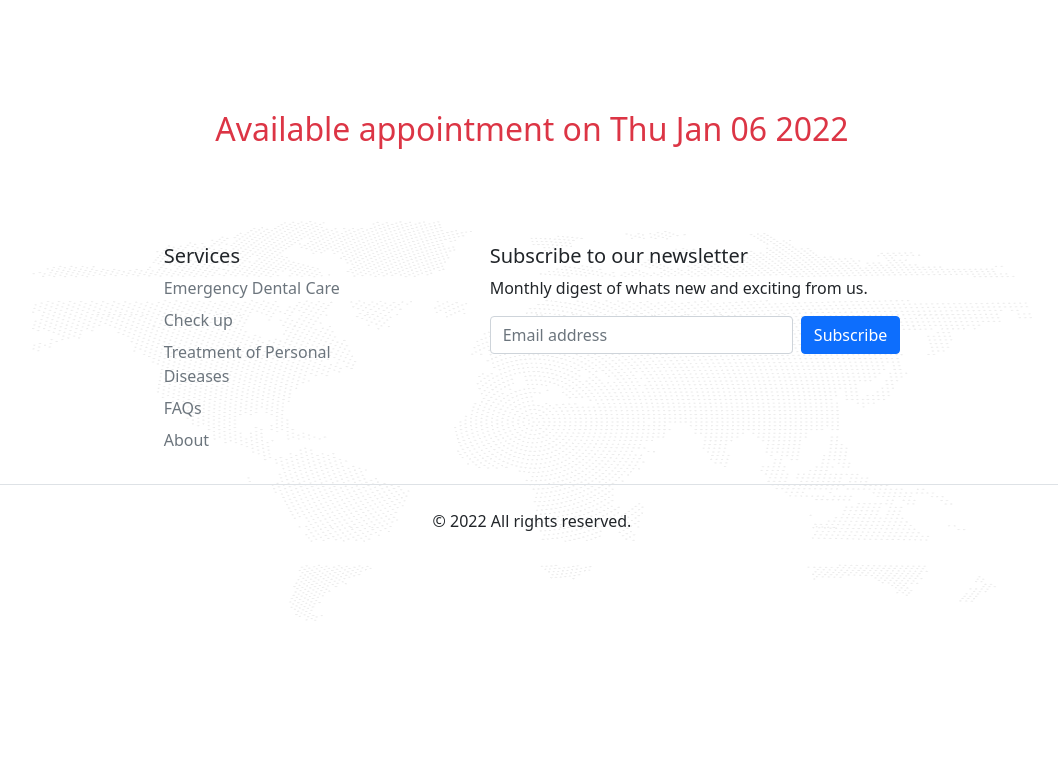
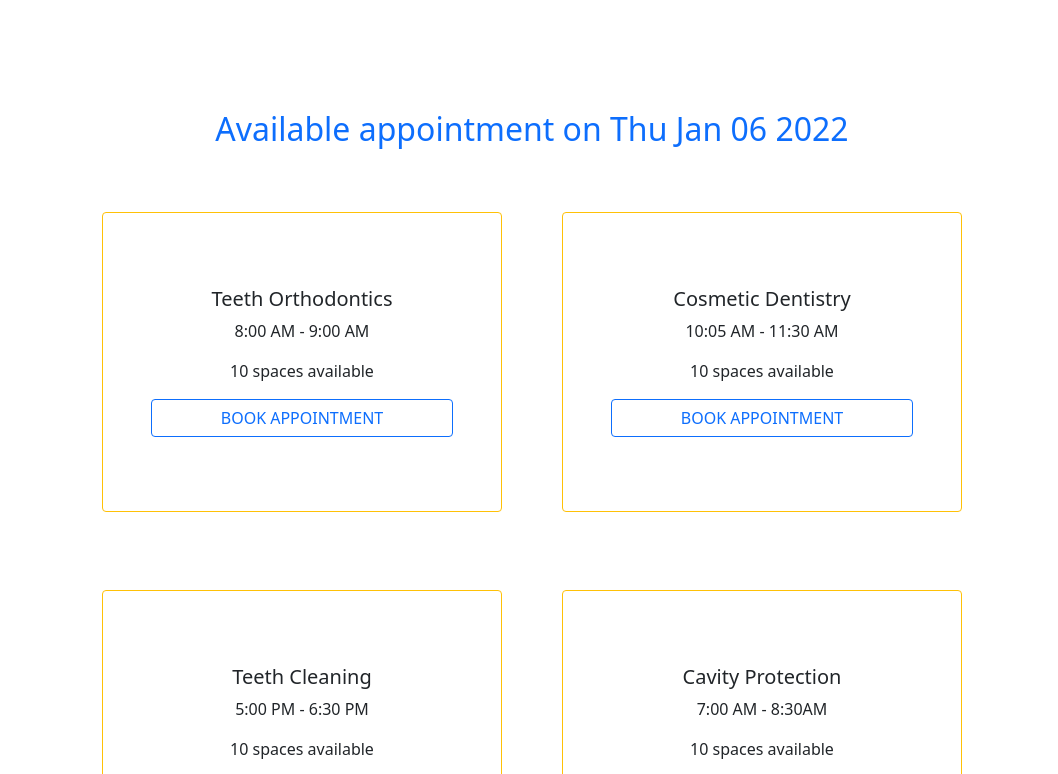
Before and after one commit to montasirazad/doctor-portal, a React (Create React App) app: page /appointment in a window 1280 px wide. Shown: the part 546-1320 px from the top of the page, without its empty margins (108-1166 px from the left). Before the commit the page ends 1191 px from the top, so only its background shows below. Built offline with nearby package versions, Linux system fonts and the light colour scheme.

Commit message:
booking card ready

```diff
--- a/src/components/Appointment/Appointment.js
+++ b/src/components/Appointment/Appointment.js
@@ -7,9 +7,10 @@ import BookAppointment from './BookAppointment/BookAppointment';
 const Appointment = () => {
     const [selectedDate, setSelectedDate] = useState(new Date())
     const handleDateChange = (date) => {
-        setSelectedDate(date)
+         setSelectedDate(date)
 
     }
+
     return (
         <div>
             <NavBar />
--- a/src/components/Appointment/AppointmentHeader/AppointmentHeader.js
+++ b/src/components/Appointment/AppointmentHeader/AppointmentHeader.js
@@ -3,8 +3,7 @@ import chair from '../../../images/chair.png';
 import Calendar from 'react-calendar';
 import 'react-calendar/dist/Calendar.css';
 
-const AppointmentHeader = ({handleDateChange}) => {
-
+const AppointmentHeader = ({ handleDateChange }) => {
 
 
     return (
--- a/src/components/Appointment/BookAppointment/BookAppointment.js
+++ b/src/components/Appointment/BookAppointment/BookAppointment.js
@@ -1,43 +1,50 @@
 import React from 'react';
+import BookingCard from '../BookingCard/BookingCard';
 
-const data = [
+const bookingAllData = [
     {
         id: '1',
         subject: 'Teeth Orthodontics',
-        time:'8:00 AM - 9:00 AM',
-        space:'10 spaces available'
-    },{
+        time: '8:00 AM - 9:00 AM',
+        space: '10 spaces available'
+    }, {
         id: '2',
         subject: 'Cosmetic Dentistry',
-        time:'10:05 AM - 11:30 AM',
-        space:'10 spaces available'
-    },{
+        time: '10:05 AM - 11:30 AM',
+        space: '10 spaces available'
+    }, {
         id: '3',
         subject: 'Teeth Cleaning',
-        time:'5:00 PM - 6:30 PM',
-        space:'10 spaces available'
-    },{
+        time: '5:00 PM - 6:30 PM',
+        space: '10 spaces available'
+    }, {
         id: '4',
         subject: 'Cavity Protection',
-        time:'7:00 AM - 8:30AM',
-        space:'10 spaces available'
-    },{
+        time: '7:00 AM - 8:30AM',
+        space: '10 spaces available'
+    }, {
         id: '5',
         subject: 'Teeth Orthodontics',
-        time:'9:00 AM - 9:30',
-        space:'10 spaces available'
-    },{
+        time: '9:00 AM - 9:30',
+        space: '10 spaces available'
+    }, {
         id: '6',
         subject: 'Teeth Orthodontics',
-        time:'10:00 AM - 12:00 AM',
-        space:'10 spaces available'
+        time: '10:00 AM - 12:00 AM',
+        space: '10 spaces available'
     }
 ]
 
 const BookAppointment = ({ date }) => {
     return (
-        <section>
-            <h2 className='text-center text-danger'>Available appointment on {date.toDateString()}</h2>
+        <section  >
+            <h2 className='text-center text-primary'>Available appointment on {date.toDateString()}</h2>
+
+            <div className='row m-3  d-flex justify-content-center' >
+                {
+                    bookingAllData.map(bookingData => <BookingCard key={bookingData.id} bookingData={bookingData}></BookingCard>)
+                }
+            </div>
         </section>
     );
 };
--- /dev/null
+++ b/src/components/Appointment/BookingCard/BookingCard.css
@@ -0,0 +1,5 @@
+.booking-card{
+width: 400px;
+height: 300px;
+margin: 30px;
+}
--- /dev/null
+++ b/src/components/Appointment/BookingCard/BookingCard.js
@@ -0,0 +1,16 @@
+import React from 'react';
+import './BookingCard.css'
+const BookingCard = ({ bookingData }) => {
+    return (
+        <div className="card  border-warning p-5 text-center mt-5 col-md-4 d-flex justify-content-center booking-card" >
+
+            <h5 className="card-title">{bookingData.subject}</h5>
+            <p className="card-text">{bookingData.time}</p>
+            <p>{bookingData.space}</p>
+            <button className='btn btn-outline-primary'>BOOK APPOINTMENT</button>
+        </div>
+
+    );
+};
+
+export default BookingCard;
```
